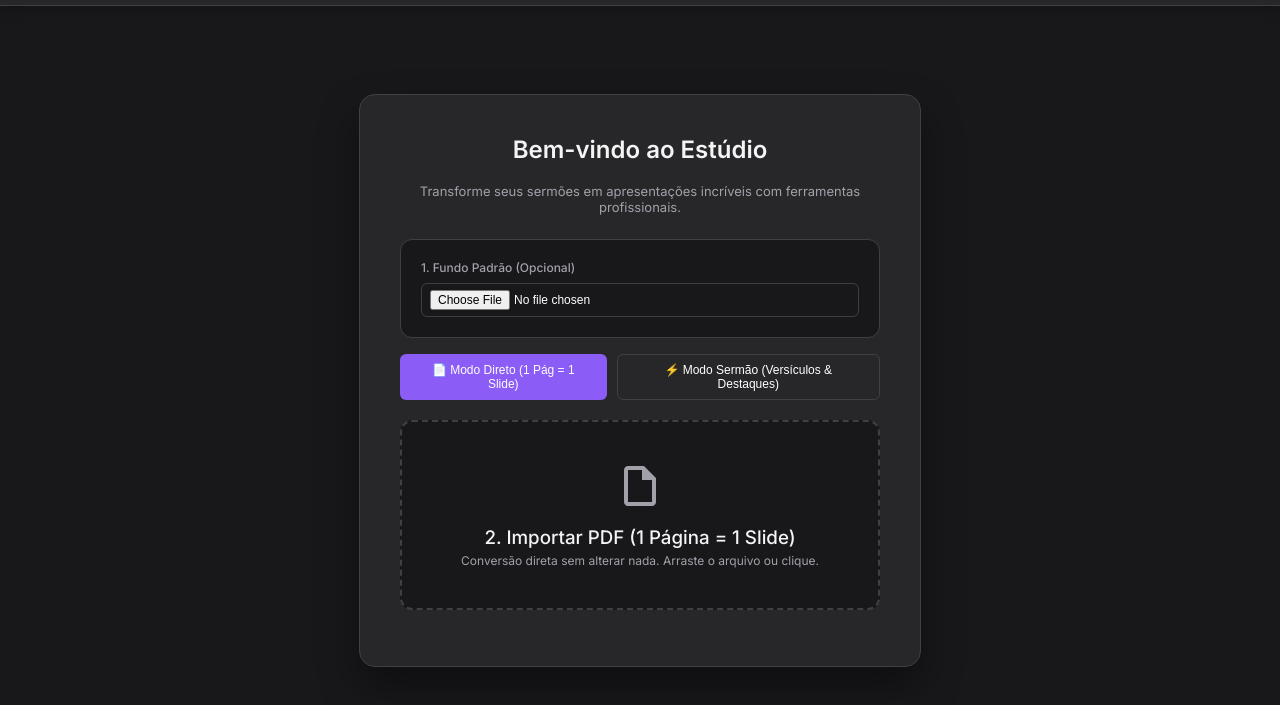
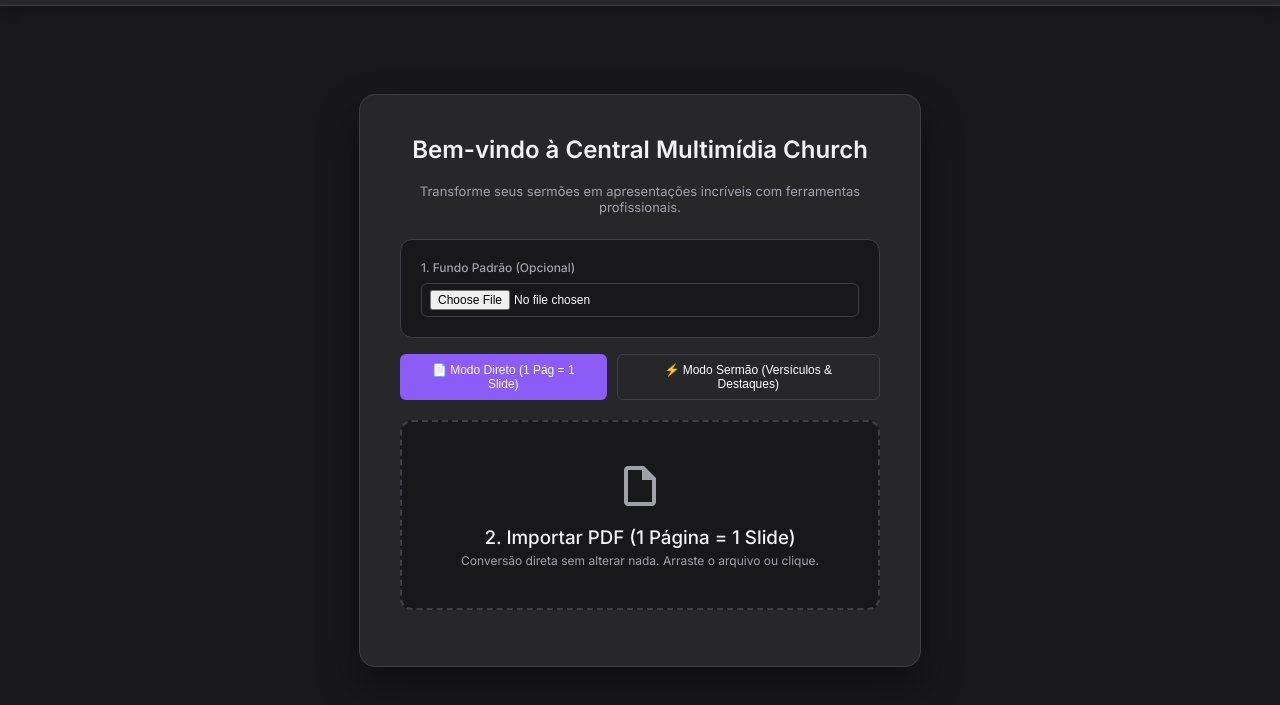
Before and after one commit to thiconfig-glitch/slidekiller, a website: page gerador_de_slides.html in a window 1280 px wide. Shown: the part 45-750 px from the top of the page. Drawn offline with Linux system fonts and the light colour scheme; a script that the page names is missing.

Commit message:
fix(hub): update welcome headline to 'Bem-vindo a Central Multimidia Church'

```diff
--- a/gerador_de_slides.html
+++ b/gerador_de_slides.html
@@ -206,7 +206,7 @@
 </div>
 
 <div id="setup">
-    <h2 style="margin-top:0; color:var(--text-light); font-weight:600;">Bem-vindo ao Estúdio</h2>
+    <h2 style="margin-top:0; color:var(--text-light); font-weight:600;">Bem-vindo à Central Multimídia Church</h2>
     <p style="color:var(--text-dim); font-size:13px; margin-bottom:24px;">Transforme seus sermões em apresentações incríveis com ferramentas profissionais.</p>
 
     <div style="background:var(--bg-base); padding:20px; border-radius:12px; text-align:left; border:1px solid var(--border);">
```
Also changed, not shown: index.html (+1 -1 lines).
